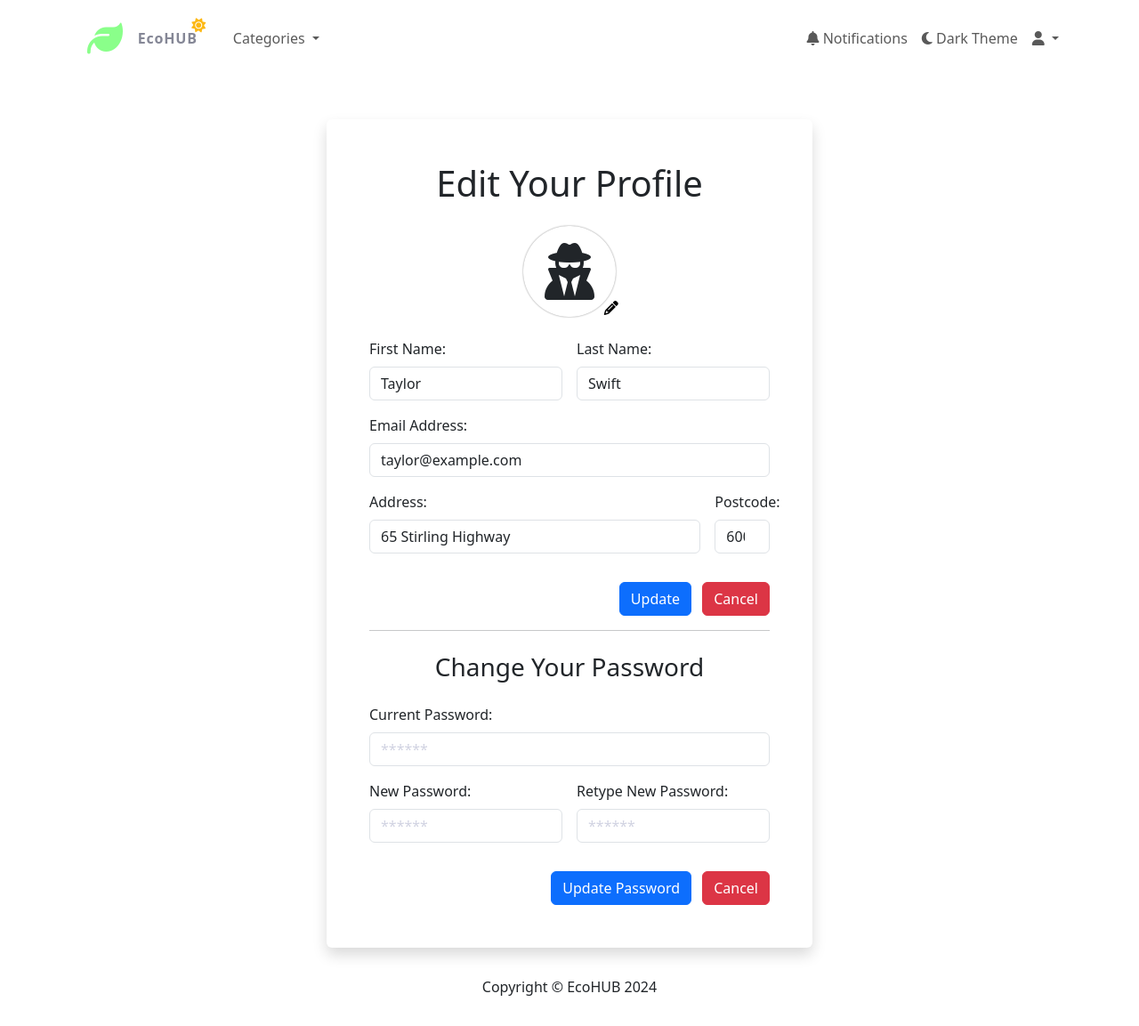
After one commit to JiayangYing/CITS3403_PRO, a Flask app: page /edit_profile in a window 1280 px wide. The commit adds this page. Shown: the whole page at 89% size. Run offline with Flask 3, Linux system fonts and the light colour scheme.

Commit message:
Create Profile and Edit Profile Page
Creating Profile page for user to access their details. In addition, implementing Edit Profile page for users to update their personal details as well as changing their password.

```diff
--- a/app/routes.py
+++ b/app/routes.py
@@ -51,3 +51,11 @@ def categories():
         {'Women': [{}] }
     ]
     return render_template('/product/categories.html', categories=categories)
+
+@app.route('/profile')
+def profile():
+    return render_template('/users/profile.html', profile=profile)
+
+@app.route('/edit_profile')
+def edit_profile():
+    return render_template('/users/edit_profile.html', edit_profile=edit_profile)
--- a/app/static/css/dark_site.css
+++ b/app/static/css/dark_site.css
@@ -152,12 +152,38 @@
           box-shadow: 0 0 0 0.2rem rgb(95 104 129 / 50%);
       }
 
-  .dark_mode .btn-secondary {
+  .dark_mode .btn-secondary,
+    .dark_mode .btn-danger {
       background-color: #333;
       border-color: #333;
       color: #fff;
   }
+  .dark_mode .btn-danger:hover {
+    background-color: #e20404;
+}
 
   .dark_mode .dropdown-item {
       color: #fff;
   }
+
+  .dark_mode .avatar-container {
+    position: relative;
+    display: inline-block;
+  }
+  .dark_mode .change-avatar-btn {
+    position: absolute;
+    bottom: 10px;
+    right: 5px;
+    transform: translate(50%, 50%);
+    background: transparent;
+    border: none;
+    color: #ffffff;
+  }
+
+.dark_mode .btn-link:hover {
+    color: #0a6cff;
+}
+
+.dark_mode i.fa-rounded{
+    box-shadow: 0 0 4px #fff;
+}
--- a/app/static/css/site.css
+++ b/app/static/css/site.css
@@ -151,3 +151,32 @@ button.btn-close {
 footer.page-footer {
   padding: 2rem 0;
 }
+
+.avatar-container {
+  position: relative;
+  display: inline-block;
+}
+.change-avatar-btn {
+  position: absolute;
+  bottom: 10px;
+  right: 5px;
+  transform: translate(50%, 50%);
+  background: transparent;
+  border: none;
+  color: #000;
+}
+
+i.fa-rounded{
+  display: inline-block;
+  border-radius: 100px;
+  box-shadow: 0 0 2px #888;
+  padding: 0.3em 0.37em;
+}
+
+.verified {
+  color: #8aff8a;
+}
+
+.unverified {
+  color: #ff0000;
+}
--- /dev/null
+++ b/app/static/js/users/edit_profile.js
@@ -0,0 +1,14 @@
+$(document).ready(function () {
+    // Handle avatar selection
+    $('.modal-body i').click(function () {
+        var avatarClass = $(this).attr('class');
+        // Update preview
+        $('.avatar-container > i').attr('class', avatarClass + ' fa-4x');
+        // Close modal
+        $('#avatarModal').modal('hide');
+    });
+
+    $('.avatar-container i').click(function () {
+        $('#avatarModal').modal('show');
+    });
+});
--- a/app/templates/layout/nav_bar.html
+++ b/app/templates/layout/nav_bar.html
@@ -1,6 +1,6 @@
 <nav class="navbar navbar-expand-lg navbar-light">
     <div class="container bg-gradient-dark topbar topbar-dark">
-        <a class="logo topbar-brand d-flex align-items-center justify-content-center" action="{{ url_for('home') }}">
+        <a class="logo topbar-brand d-flex align-items-center justify-content-center" href="home" action="{{ url_for('home') }}">
             <i class="fa-solid fa-leaf fa-2p5x company-logo"></i>
             <div class="mx-3">{{ company }}</div>
             <i id="weather_mode" class="fa-solid fa-sun"></i>
@@ -17,8 +17,12 @@
                             Categories
                         </a>
                         <ul class="dropdown-menu" aria-labelledby="navbarDropdown">
-                            <li><a class="dropdown-item" href="#">Men</a></li>
-                            <li><a class="dropdown-item" href="#">Women</a></li>
+                            <li><a class="dropdown-item" href="#">Clothing & Accessories</a></li>
+                            <li><a class="dropdown-item" href="#">Home & Garden</a></li>
+                            <li><a class="dropdown-item" href="#">Electronics</a></li>
+                            <li><a class="dropdown-item" href="#">Books & Media</a></li>
+                            <li><a class="dropdown-item" href="#">Sports & Leisure</a></li>
+                            <li><a class="dropdown-item" href="#">Others</a></li>
                             <!-- add more later la -->
                         </ul>
                     </li>
@@ -43,7 +47,7 @@
                             <i class="fa-solid fa-user"></i>
                         </a>
                         <ul class="dropdown-menu dropdown-menu-end" aria-labelledby="navbarDropdownMenuLink">
-                            <li><a class="dropdown-item" href="#">Profile</a></li>
+                            <li><a class="dropdown-item" href="profile">Profile</a></li>
                             <li><a class="dropdown-item" href="#">Account</a></li>
                             <li><hr class="dropdown-divider"></li>
                             <li><a class="dropdown-item" href="#">Logout</a></li>
--- /dev/null
+++ b/app/templates/users/edit_profile.html
@@ -0,0 +1,122 @@
+{% extends "base.html" %}
+
+{% block title %}Product {% endblock %}
+
+{% block content %}
+    <div class="container mt-5">
+        <div class="row justify-content-center">
+            <div class="col-md-6">
+                <div class="card border-0 shadow">
+                    <div class="card-body p-5">
+                        <div class="text-center mb-4">
+                            <h1>Edit Your Profile</h1>
+                        </div>
+                        <div class="text-center mb-4">
+                            <!-- User Image -->
+                            <div class="avatar-container">
+                                <i class="fa-rounded fa-solid fa-user-secret fa-4x"></i>
+                                <button type="button" class="btn btn-link change-avatar-btn" data-bs-toggle="modal" data-bs-target="#avatarModal">
+                                    <i class="fas fa-pencil-alt"></i>
+                                </button>
+                            </div>
+                        </div>
+                        <form class="row g-3">
+                            <!-- First Name -->
+                            <div class="col-md-6">
+                                <label for="editFirstName" class="form-label">First Name:</label>
+                                <input type="text" class="form-control" id="editFirstName" value="Taylor">
+                            </div>
+                            <!-- Last Name -->
+                            <div class="col-md-6">
+                                <label for="editLastName" class="form-label">Last Name:</label>
+                                <input type="text" class="form-control" id="editLastName" value="Swift">
+                            </div>
+                            <!-- Email Address -->
+                            <div class="col-12">
+                                <label for="editEmail" class="form-label">Email Address:</label>
+                                <input type="email" class="form-control" id="editEmail" value="taylor@example.com">
+                            </div>
+                            <!-- Address -->
+                            <div class="col-10">
+                                <label for="editAddress" class="form-label">Address:</label>
+                                <input type="text" class="form-control" id="editAddress" value="65 Stirling Highway">
+                            </div>
+                            <!-- Postcode -->
+                            <div class="col-md-2 mb-3">
+                                <label for="editSuburb" class="form-label">Postcode:</label>
+                                <input type="number" class="form-control" id="editSuburb" value="6000">
+                            </div>
+                            <!-- Edit Profile Button -->
+                            <div class="text-end col-md-12">
+                                <button class="btn btn-primary" type="button">Update</button>
+                                <a class="btn btn-danger ms-2" href="profile">Cancel</a>
+                            </div>
+                        </form>
+                        <hr>
+                        <div class="text-center mt-4 mb-4">
+                            <h3>Change Your Password</h3>
+                        </div>
+                        <form class="row g-3">
+                            <!-- Current Password -->
+                            <div class="col-12">
+                                <label for="editPassword" class="form-label">Current Password:</label>
+                                <input type="password" class="form-control" id="currentPassword" placeholder="******">
+                            </div>
+                            <!-- New Password -->
+                            <div class="col-md-6">
+                                <label for="editPassword" class="form-label">New Password:</label>
+                                <input type="password" class="form-control" id="newPassword" placeholder="******">
+                            </div>
+                            <!-- Re-type New Password -->
+                            <div class="col-md-6 mb-3">
+                                <label for="editPassword" class="form-label">Retype New Password:</label>
+                                <input type="password" class="form-control" id="reTypeNewPassword" placeholder="******">
+                            </div>
+                            <!-- Update Password Button -->
+                            <div class="text-end col-12">
+                                <button class="btn btn-primary" type="button">Update Password</button>
+                                <a class="btn btn-danger ms-2" href="profile">Cancel</a>
+                            </div>
+                        </form>
+                    </div>
+                </div>
+            </div>
+        </div>
+    </div>
+
+ <!-- Modal -->
+ <div class="modal fade" id="avatarModal" tabindex="-1" aria-labelledby="avatarModalLabel" aria-hidden="true">
+    <div class="modal-dialog modal-dialog-centered">
+        <div class="modal-content">
+            <div class="modal-header">
+                <h5 class="modal-title ms-2" id="avatarModalLabel">Choose Avatar</h5>
+                <button type="button" class="btn-close" data-bs-dismiss="modal" aria-label="Close"></button>
+            </div>
+            <div class="modal-body">
+                <!-- Avatar options -->
+                <div class="row">
+                    <div class="col text-center">
+                        <i class="fa-solid fa-user-tie fa-rounded fa-3x"></i>
+                        <p>Avatar 1</p>
+                    </div>
+                    <div class="col text-center">
+                        <i class="fa-solid fa-user-graduate fa-rounded fa-3x"></i>
+                        <p>Avatar 2</p>
+                    </div>
+                    <div class="col text-center">
+                        <i class="fa-solid fa-user-nurse fa-rounded fa-3x"></i>
+                        <p>Avatar 3</p>
+                    </div>
+                </div>
+            </div>
+        </div>
+    </div>
+</div>
+{% endblock %}
+
+{% block javascript %}
+    <script src="{{ url_for('static', filename='js/users/edit_profile.js') }}"></script>
+{% endblock %}
+
+{% block css %}
+{% endblock %}
--- a/app/templates/users/login.html
+++ b/app/templates/users/login.html
@@ -88,8 +88,7 @@
                     <button
                       class="btn btn-outline-secondary btn-block"
                       type="submit"
-                      >Login</button
-                    >
+                      >Login</button>
                     <hr />
                     <a href="index" class="btn btn-outline-danger btn-block">
                       <i class="fab fa-google fa-fw"></i> Login with Google
@@ -113,5 +112,8 @@
         </div>
       </div>
     </div>
+    {% block footer %}
+    {% include '/layout/footer.html' %}
+    {% endblock %}
   </body>
 </html>
--- a/app/templates/users/signup.html
+++ b/app/templates/users/signup.html
@@ -79,5 +79,8 @@
             </div>
         </div>
     </div>
+    {% block footer %}
+    {% include '/layout/footer.html' %}
+    {% endblock %}
 </body>
 </html>
```
Also changed, not shown: app/static/css/users/profile.css (added, +129 -0 lines), app/static/js/users/profile.js (added, +71 -0 lines), app/templates/users/profile.html (added, +112 -0 lines).
